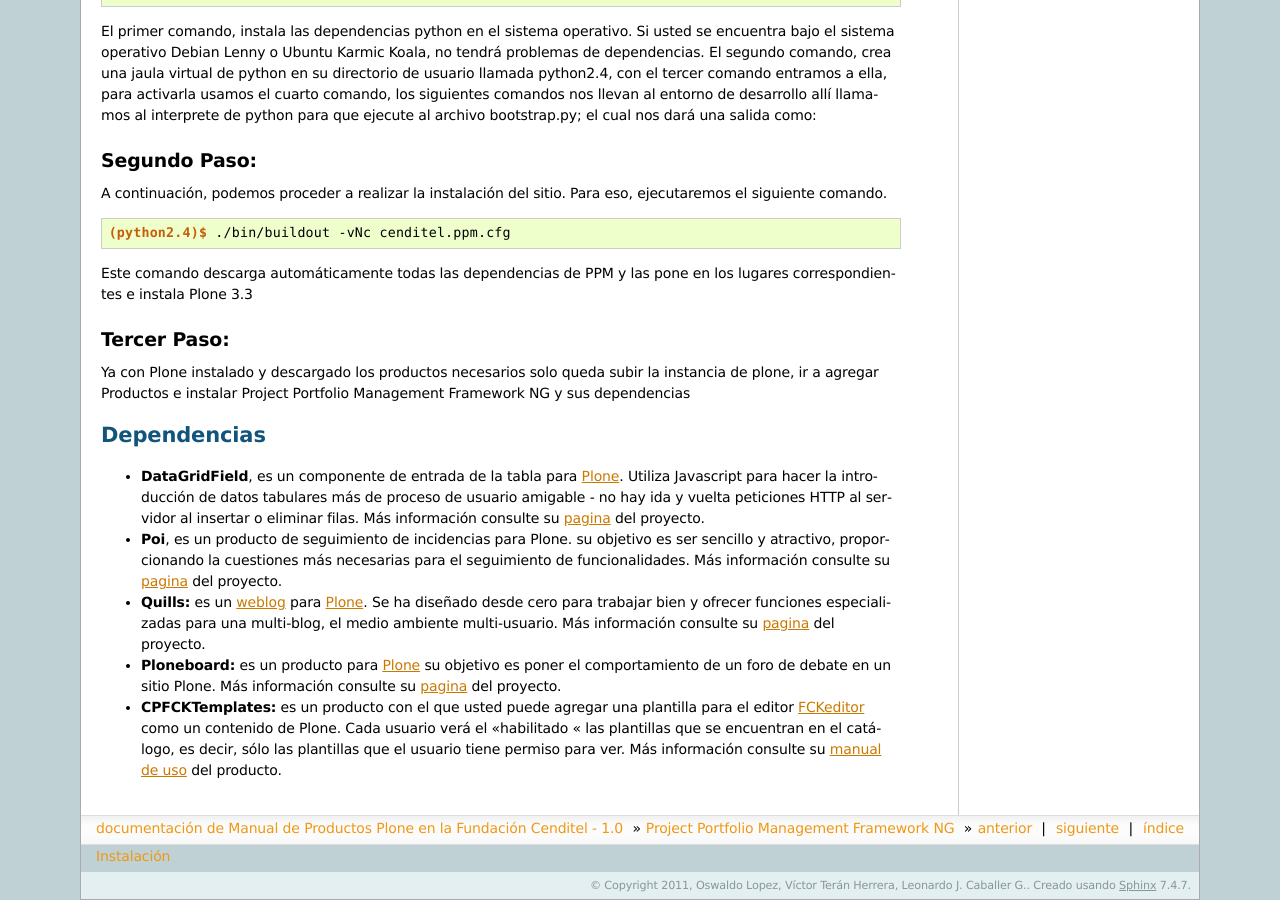
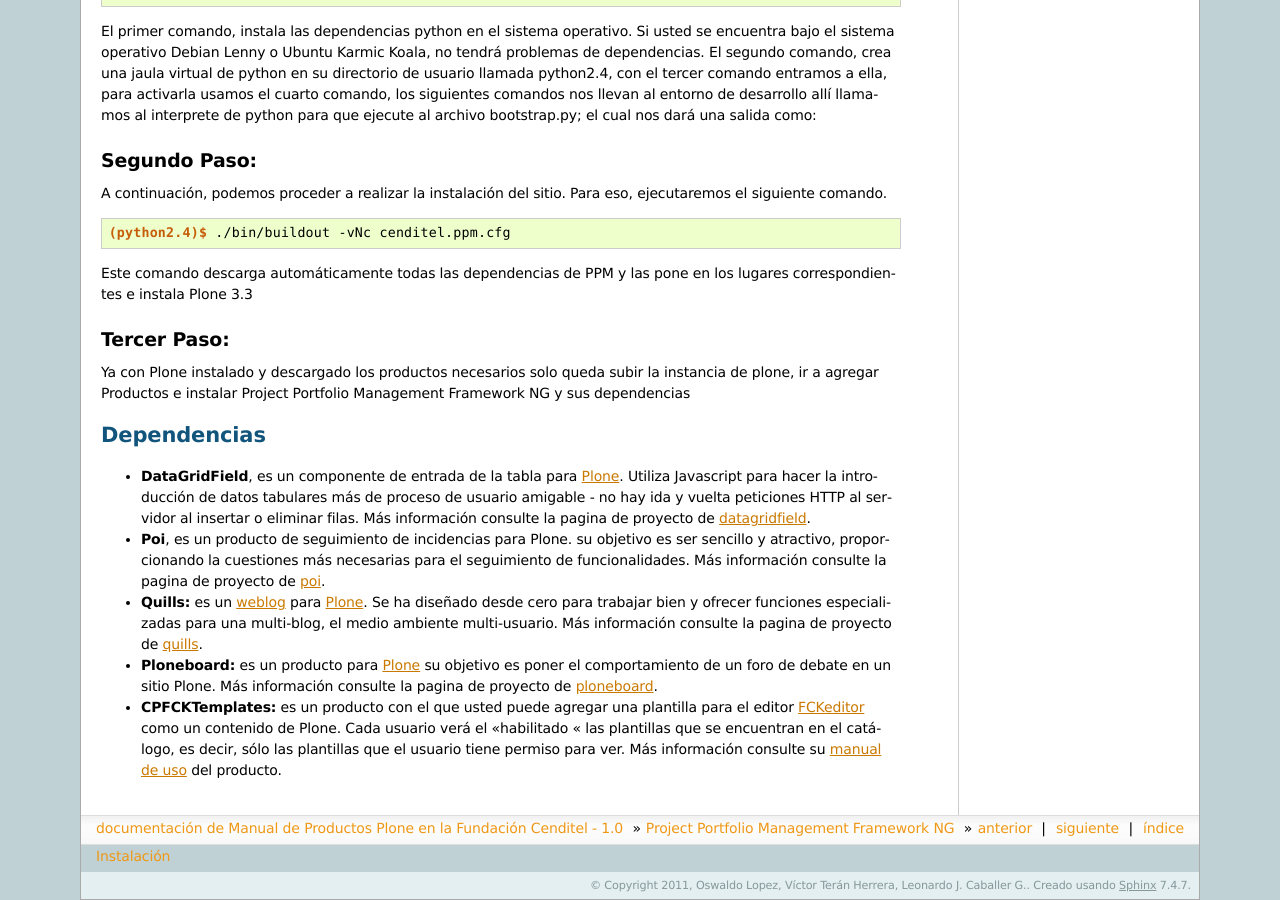
Before and after one commit to Cenditel/cenditel.docs, a Sphinx documentation site: the page built from source/ppm/manual_de_instalacion.rst, in a window 1280 px wide and 900 px high, scrolled down 982 px. Built offline with Sphinx 7.4.7, drawn with Linux system fonts in a browser that asks for light colours; formulas are drawn with MathJax 3.

Commit message:
Cambir nombre de enlaces a dependencias del producto

```diff
--- a/source/ppm/manual_de_instalacion.rst
+++ b/source/ppm/manual_de_instalacion.rst
@@ -102,12 +102,12 @@
 Dependencias
 ------------
 
-- **DataGridField**, es un componente de entrada de la tabla para `Plone <http://plone.org/>`_. Utiliza Javascript para hacer la introducción de datos tabulares más de proceso de usuario amigable - no hay ida y vuelta peticiones HTTP al servidor al insertar o eliminar filas. Más información consulte su `pagina <http://plone.org/products/datagridfield>`_ del proyecto.
+- **DataGridField**, es un componente de entrada de la tabla para `Plone <http://plone.org/>`_. Utiliza Javascript para hacer la introducción de datos tabulares más de proceso de usuario amigable - no hay ida y vuelta peticiones HTTP al servidor al insertar o eliminar filas. Más información consulte la pagina de proyecto de `datagridfield <http://plone.org/products/datagridfield>`_.
 
-- **Poi**, es un producto de seguimiento de incidencias para Plone. su objetivo es ser sencillo y atractivo, proporcionando la cuestiones más necesarias para el seguimiento de funcionalidades. Más información consulte su `pagina <http://plone.org/products/poi>`_ del proyecto.
+- **Poi**, es un producto de seguimiento de incidencias para Plone. su objetivo es ser sencillo y atractivo, proporcionando la cuestiones más necesarias para el seguimiento de funcionalidades. Más información consulte la pagina de proyecto de `poi <http://plone.org/products/poi>`_.
 
-- **Quills:** es un `weblog <http://es.wikipedia.org/wiki/Weblog>`_  para `Plone <http://plone.org/>`_. Se ha diseñado desde cero para trabajar bien y ofrecer funciones especializadas para una multi-blog, el medio ambiente multi-usuario. Más información consulte su `pagina <http://plone.org/products/quills>`_ del proyecto.
+- **Quills:** es un `weblog <http://es.wikipedia.org/wiki/Weblog>`_  para `Plone <http://plone.org/>`_. Se ha diseñado desde cero para trabajar bien y ofrecer funciones especializadas para una multi-blog, el medio ambiente multi-usuario. Más información consulte la pagina de proyecto de `quills <http://plone.org/products/quills>`_.
 
-- **Ploneboard:** es un producto para `Plone <http://plone.org/>`_ su objetivo es poner el comportamiento de un foro de debate en un sitio Plone. Más información consulte su `pagina <http://plone.org/products/ploneboard>`_ del proyecto.
+- **Ploneboard:** es un producto para `Plone <http://plone.org/>`_ su objetivo es poner el comportamiento de un foro de debate en un sitio Plone. Más información consulte la pagina de proyecto de `ploneboard <http://plone.org/products/ploneboard>`_.
 
 - **CPFCKTemplates:** es un producto con el que usted puede agregar una plantilla para el editor `FCKeditor <http://plone.org/products/fckeditor/>`_ como un contenido de Plone. Cada usuario verá el "habilitado " las plantillas que se encuentran en el catálogo, es decir, sólo las plantillas que el usuario tiene permiso para ver. Más información consulte su `manual de uso <http://translate.google.com/translate?sl=fr&tl=es&js=n&prev=_t&hl=es&ie=UTF-8&layout=2&eotf=1&u=http%3A%2F%2Fwww.communesplone.org%2Fsupport%2Fdocumentation%2Fmanual%2Fproduit-de-gestion-des-modeles-fckeditor%2Freferencemanual-all-pages>`_ del producto.
```
